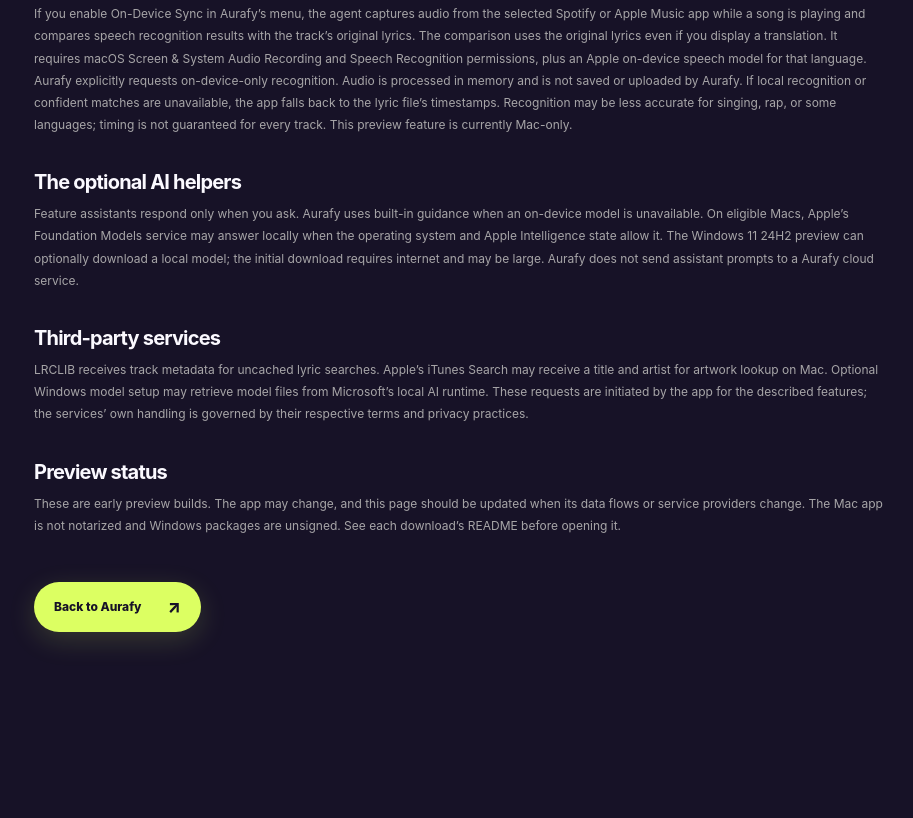
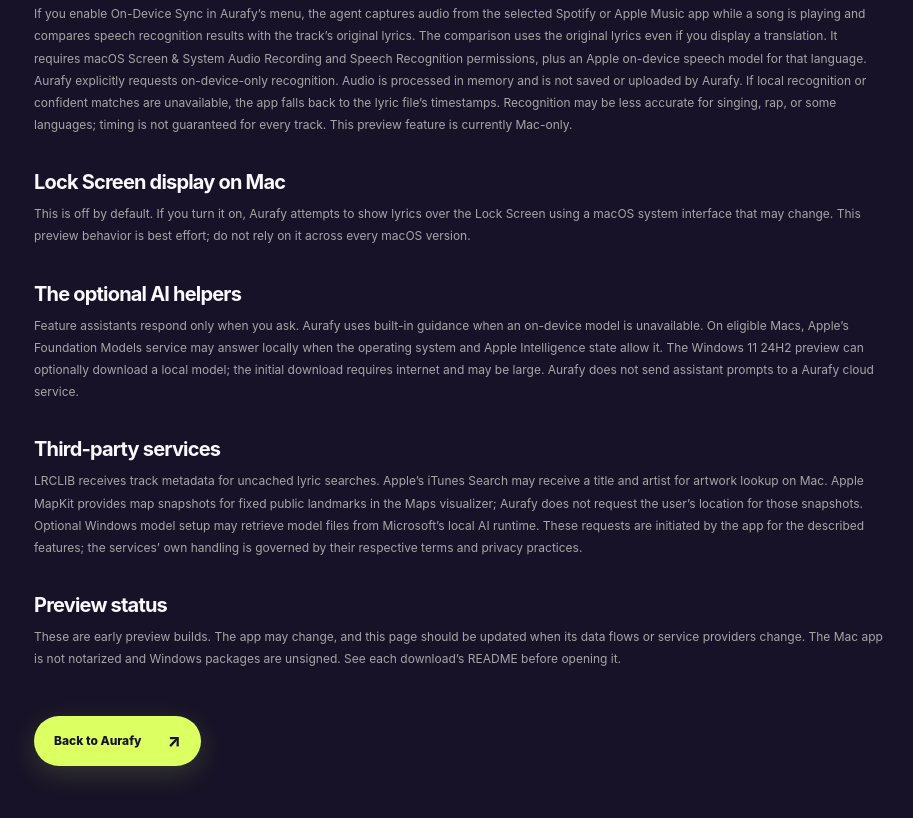
Before and after one commit to deepak-c04/verci-website, a plain HTML site: page privacy.html in a window 1280 px wide. Shown: the part 1094-1912 px from the top of the page, without its empty margins (181-1094 px from the left). Before the commit the page ends 1836 px from the top, so only its background shows below. Drawn offline with Linux system fonts and the light colour scheme.

Commit message:
Finish Aurafy mark on privacy page

```diff
--- a/privacy.html
+++ b/privacy.html
@@ -14,7 +14,7 @@
 </head>
 <body class="privacy-page">
   <header class="site-header">
-    <a class="brand" href="index.html" aria-label="Aurafy home"><span class="brand-mark" aria-hidden="true">v</span><span>aurafy<span class="brand-period">.</span></span></a>
+    <a class="brand" href="index.html" aria-label="Aurafy home"><span class="brand-mark" aria-hidden="true">a</span><span>aurafy<span class="brand-period">.</span></span></a>
     <a class="header-cta" href="index.html#downloads">Get the preview <span aria-hidden="true">↗</span></a>
   </header>
   <main class="privacy-content">
@@ -38,11 +38,14 @@
     <h2>Optional Lyric Sync Agent on Mac</h2>
     <p>If you enable On-Device Sync in Aurafy’s menu, the agent captures audio from the selected Spotify or Apple Music app while a song is playing and compares speech recognition results with the track’s original lyrics. The comparison uses the original lyrics even if you display a translation. It requires macOS Screen & System Audio Recording and Speech Recognition permissions, plus an Apple on-device speech model for that language. Aurafy explicitly requests on-device-only recognition. Audio is processed in memory and is not saved or uploaded by Aurafy. If local recognition or confident matches are unavailable, the app falls back to the lyric file’s timestamps. Recognition may be less accurate for singing, rap, or some languages; timing is not guaranteed for every track. This preview feature is currently Mac-only.</p>
 
+    <h2>Lock Screen display on Mac</h2>
+    <p>This is off by default. If you turn it on, Aurafy attempts to show lyrics over the Lock Screen using a macOS system interface that may change. This preview behavior is best effort; do not rely on it across every macOS version.</p>
+
     <h2>The optional AI helpers</h2>
     <p>Feature assistants respond only when you ask. Aurafy uses built-in guidance when an on-device model is unavailable. On eligible Macs, Apple’s Foundation Models service may answer locally when the operating system and Apple Intelligence state allow it. The Windows 11 24H2 preview can optionally download a local model; the initial download requires internet and may be large. Aurafy does not send assistant prompts to a Aurafy cloud service.</p>
 
     <h2>Third-party services</h2>
-    <p>LRCLIB receives track metadata for uncached lyric searches. Apple’s iTunes Search may receive a title and artist for artwork lookup on Mac. Optional Windows model setup may retrieve model files from Microsoft’s local AI runtime. These requests are initiated by the app for the described features; the services’ own handling is governed by their respective terms and privacy practices.</p>
+    <p>LRCLIB receives track metadata for uncached lyric searches. Apple’s iTunes Search may receive a title and artist for artwork lookup on Mac. Apple MapKit provides map snapshots for fixed public landmarks in the Maps visualizer; Aurafy does not request the user’s location for those snapshots. Optional Windows model setup may retrieve model files from Microsoft’s local AI runtime. These requests are initiated by the app for the described features; the services’ own handling is governed by their respective terms and privacy practices.</p>
 
     <h2>Preview status</h2>
     <p>These are early preview builds. The app may change, and this page should be updated when its data flows or service providers change. The Mac app is not notarized and Windows packages are unsigned. See each download’s README before opening it.</p>
```
